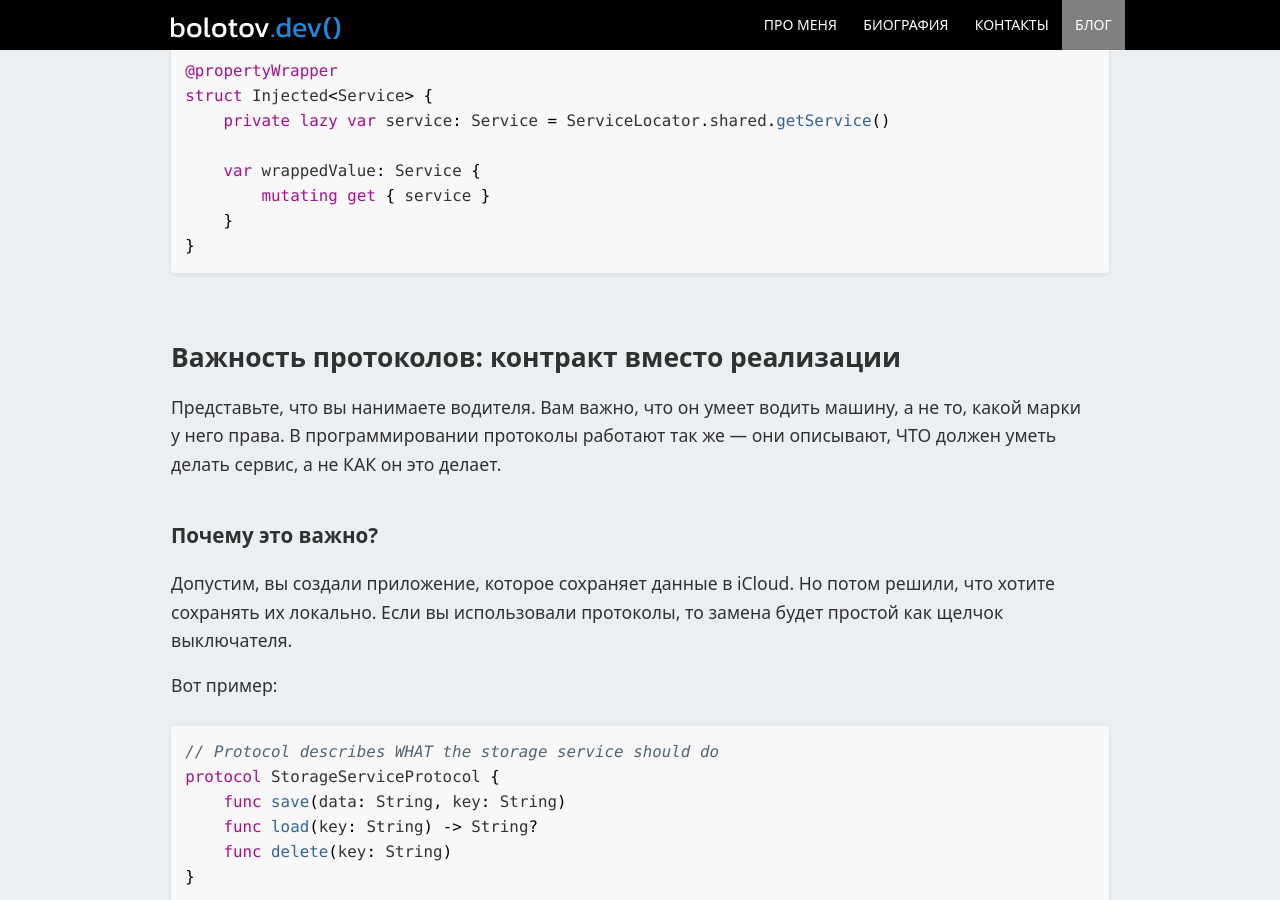
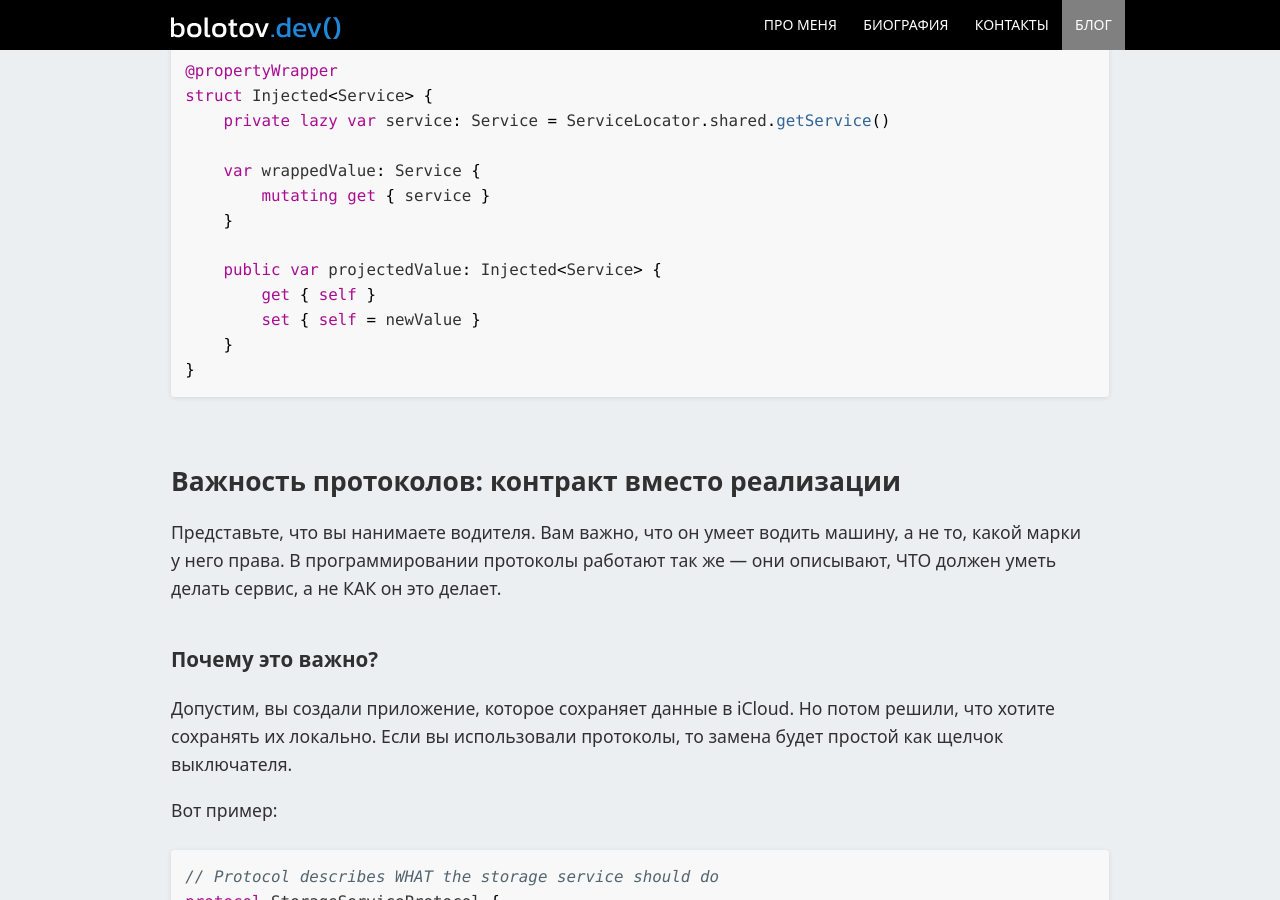
Before and after one commit to artembolotov/artembolotov.github.io, a Jekyll site: the page built from blog/_posts/2025-06-07-servicelocator-injected.md, in a window 1280 px wide and 900 px high, scrolled down 1816 px. Built offline with Jekyll 4.4.1, drawn with Linux system fonts in a browser that asks for light colours.

Commit message:
Updated ServiceLocator

````diff
--- a/blog/_posts/2025-06-07-servicelocator-injected.md
+++ b/blog/_posts/2025-06-07-servicelocator-injected.md
@@ -58,6 +58,11 @@ struct Injected<Service> {
 
     var wrappedValue: Service {
         mutating get { service }
+    }
+
+    public var projectedValue: Injected<Service> {
+        get { self }
+        set { self = newValue }
     }
 }
 ```
````
